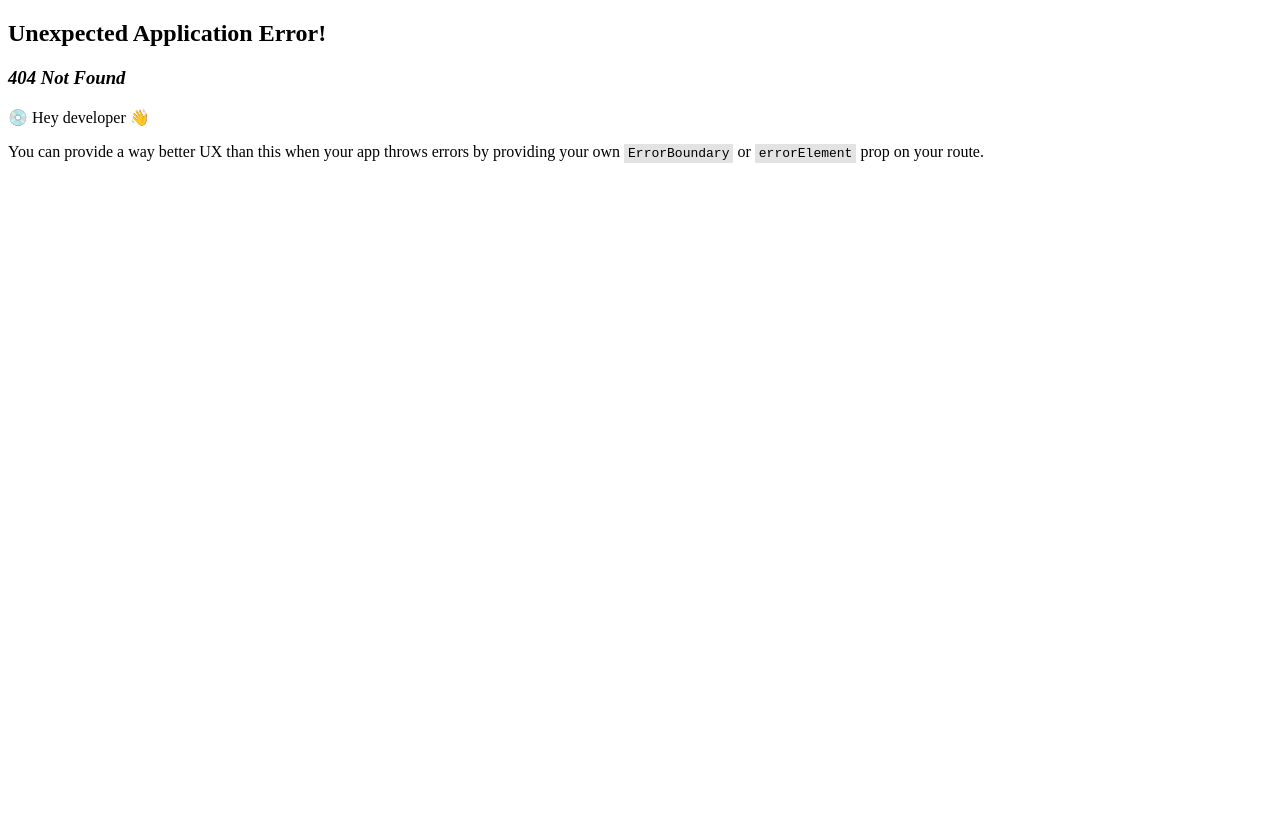
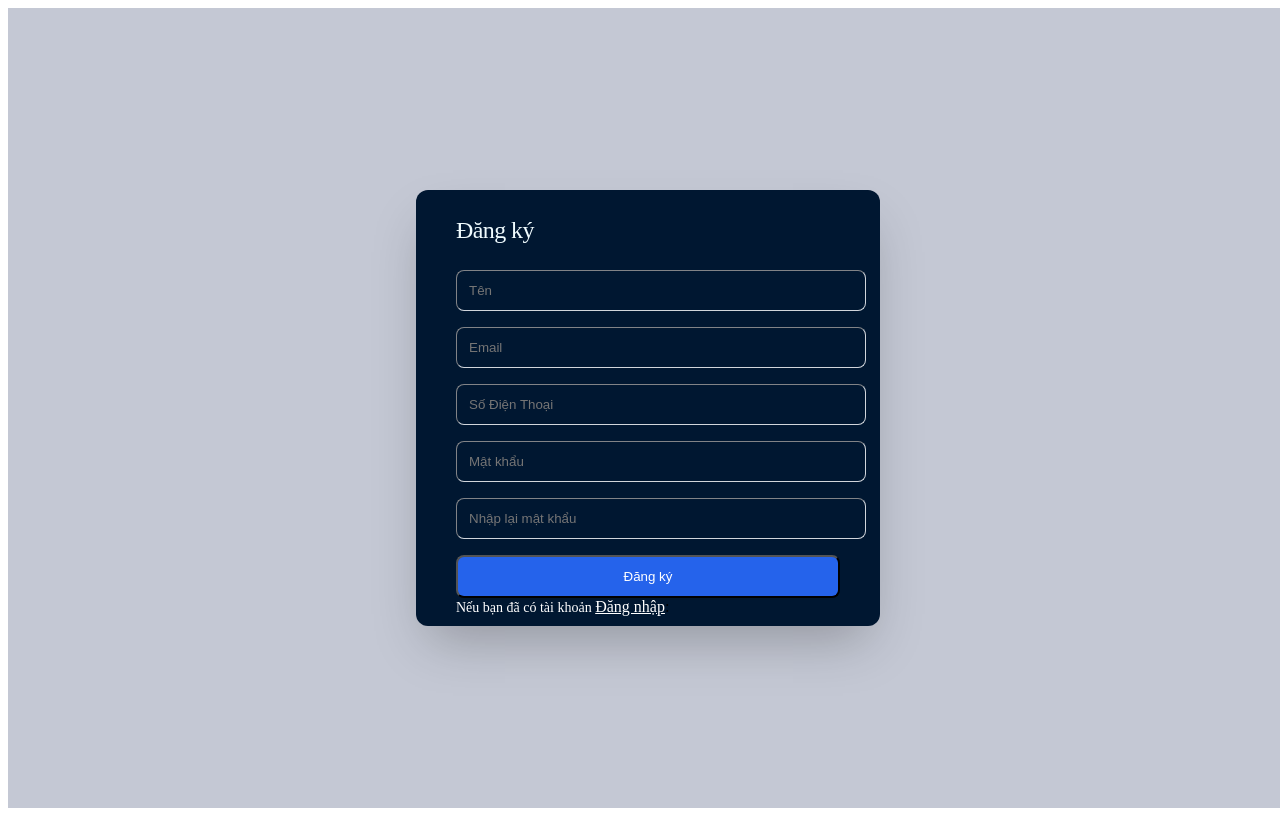
Before and after one commit to TinLite/WebTruyen, a React (Vite) app in the folder frontend/: page /register in a window 1280 px wide. Before the commit this address had no page. Built offline with nearby package versions, Linux system fonts and the light colour scheme.

Commit message:
login + register + css step 1

```diff
--- a/frontend/package.json
+++ b/frontend/package.json
@@ -14,8 +14,11 @@
     "@emotion/styled": "^11.13.0",
     "@mui/icons-material": "^6.1.3",
     "@mui/material": "^6.1.3",
+    "@types/react-redux": "^7.1.34",
     "react": "^18.3.1",
     "react-dom": "^18.3.1",
+    "react-hook-form": "^7.53.1",
+    "react-redux": "^9.1.2",
     "react-router-dom": "^6.27.0"
   },
   "devDependencies": {
--- /dev/null
+++ b/frontend/src/page/login.tsx
@@ -0,0 +1,60 @@
+import React, { useState } from 'react';
+import { useNavigate } from 'react-router-dom';
+import { useForm, SubmitHandler } from 'react-hook-form';
+
+
+const Login = () => {
+    const navigate = useNavigate();
+
+    const { register, handleSubmit, formState: { errors } } = useForm<{ name: string; password: string; }>();
+    const [loading, setLoading] = useState(false);
+
+    const onSubmit: SubmitHandler<{ name: string; password: string; }> = async (data) => {
+        setLoading(true);
+        try {
+            navigate('/');
+        } catch (error) {
+            console.error(error);
+        } finally {
+            setLoading(false);
+        }
+    };
+
+    return (
+        <div className='h-screen w-screen bg-blue-950 bg-opacity-25 backdrop-blur-sm grid place-items-center'>
+            <div className="justify-center px-10 py-2 w-full max-w-sm bg-[#001731] rounded-xl shadow-2xl">
+                <h1 className="text-center text-2xl leading-8 font-normal tracking-tight text-[#F0FCFF] mt-4 mb-6">Đăng nhập</h1>
+                <div>
+                    <form className="space-y-3" onSubmit={handleSubmit(onSubmit)}>
+                        <div className="form-group">
+                            <input
+                                type="text"
+                                id="name"
+                                className="w-full p-3 border border-gray-300 rounded-lg focus:outline-none focus:ring-2 focus:ring-blue-600 bg-transparent text-white"
+                                placeholder="Tên"
+                                {...register('name', { required: true, minLength: 3 })}
+                            />
+                            {errors.name && <p className="text-white text-sm mt-2" hidden>Tên không được để trống và phải có ít nhất 3 ký tự</p>}
+                        </div>
+                        <div className="form-group">
+                            <input
+                                type="password"
+                                id="password"
+                                className="w-full p-3 border border-gray-300 rounded-lg focus:outline-none focus:ring-2 focus:ring-blue-600 bg-transparent text-white"
+                                placeholder="Mật khẩu"
+                                {...register('password', { required: true, minLength: 6 })}
+                            />
+                            {errors.password && <p className="text-white text-sm mt-2" hidden>Mật khẩu phải có ít nhất 6 ký tự</p>}
+                        </div>
+                        <button type="submit" className="w-full py-3 bg-blue-600 text-white rounded-lg hover:bg-blue-700 transition duration-200" disabled={loading}>
+                            {loading ? 'Đang xử lý...' : 'Đăng nhập'}
+                        </button>
+                        <span className='text-white text-sm mt-2'>Nếu bạn chưa có tài khoản </span><a href="/register" className=" w-full py-3 text-white rounded-lg transition duration-200">Đăng ký</a>:
+                    </form>
+                </div>
+            </div>
+        </div>
+    );
+};
+
+export default Login;
--- /dev/null
+++ b/frontend/src/page/register.tsx
@@ -0,0 +1,88 @@
+//import React from 'react';
+import { useState } from 'react';
+import { useNavigate } from 'react-router-dom';
+import { useForm } from 'react-hook-form';
+
+const Register = () => {
+    const navigate = useNavigate();
+    const { register, handleSubmit, formState: { errors } } = useForm();
+    const [loading, setLoading] = useState(false);
+
+    const onSubmit = async () => {
+        setLoading(true);
+        try {
+            navigate('/');
+        } catch (error) {
+            console.error(error);
+        } finally {
+            setLoading(false);
+        }
+    };
+    return (
+        <div className='h-screen w-screen bg-blue-950 bg-opacity-25 backdrop-blur-sm grid place-items-center'>
+            <div className="justify-center px-10 py-2 w-full max-w-sm bg-[#001731] rounded-xl shadow-2xl">
+                <h1 className='className="text-center text-2xl leading-8 font-normal tracking-tight text-[#F0FCFF] mt-4 mb-6'>Đăng ký</h1>
+                <div>
+                    <form className="space-y-4" onSubmit={handleSubmit(onSubmit)}>
+                        <div className="form-group">
+                            <input
+                                type="text"
+                                id="name"
+                                className="w-full p-3 border border-gray-300 rounded-lg focus:outline-none focus:ring-2 focus:ring-blue-600 bg-transparent text-white"
+                                placeholder="Tên"
+                                {...register('name', { required: true })}
+                            />
+                            {errors.name && <p className="text-white text-sm mt-2" hidden>Tên không được để trống</p>}
+                        </div>
+                        <div className="form-group">
+                            <input
+                                type="email"
+                                id="email"
+                                className="w-full p-3 border border-gray-300 rounded-lg focus:outline-none focus:ring-2 focus:ring-blue-600 bg-transparent text-white"
+                                placeholder="Email"
+                                {...register('email', { required: true, pattern: /^\S+@\S+$/i })}
+                            />
+                            {errors.email && <p className="text-white text-sm mt-2" hidden>Email không đúng định dạng</p>}
+                        </div>
+                        <div className="form-group">
+                            <input
+                                type="text"
+                                id="name"
+                                className="w-full p-3 border border-gray-300 rounded-lg focus:outline-none focus:ring-2 focus:ring-blue-600 bg-transparent text-white"
+                                placeholder="Số Điện Thoại"
+                                {...register('telephone', { required: true })}
+                            />
+                            {errors.name && <p className="text-white text-sm mt-2" hidden>Sđt không được để trống</p>}
+                        </div>
+                        <div className="form-group">
+                            <input
+                                type="password"
+                                id="password"
+                                className="w-full p-3 border border-gray-300 rounded-lg focus:outline-none focus:ring-2 focus:ring-blue-600 bg-transparent text-white"
+                                placeholder="Mật khẩu"
+                                {...register('password', { required: true, minLength: 6 })}
+                            />
+                            {errors.password && <p className="text-white text-sm mt-2" hidden>Mật khẩu phải có ít nhất 6 ký tự</p>}
+                        </div>
+                        <div className="form-group">
+                            <input
+                                type="text"
+                                id="name"
+                                className="w-full p-3 border border-gray-300 rounded-lg focus:outline-none focus:ring-2 focus:ring-blue-600 bg-transparent text-white"
+                                placeholder="Nhập lại mật khẩu"
+                                {...register('password', { required: true, minLength: 6 })}
+                            />
+                            {errors.password && <p className="text-white text-sm mt-2" hidden>Phải nhập lại mật khẩu</p>}
+                        </div>
+                        <button type="submit" className="w-full py-3 bg-blue-600 text-white rounded-lg hover:bg-blue-700 transition duration-200">
+                            {loading ? 'Đang xử lý...' : 'Đăng ký'}
+                        </button>
+                        <span className='text-white text-sm mt-2'>Nếu bạn đã có tài khoản </span><a href="/login" className=" w-full py-3 text-white rounded-lg transition duration-200">Đăng nhập</a>:
+                    </form>
+                </div>
+            </div>
+        </div>
+    );
+};
+
+export default Register;
```
Also changed, not shown: frontend/src/main.tsx (+9 -0 lines), 1 other file (tests, documents, lock files or other folders).
